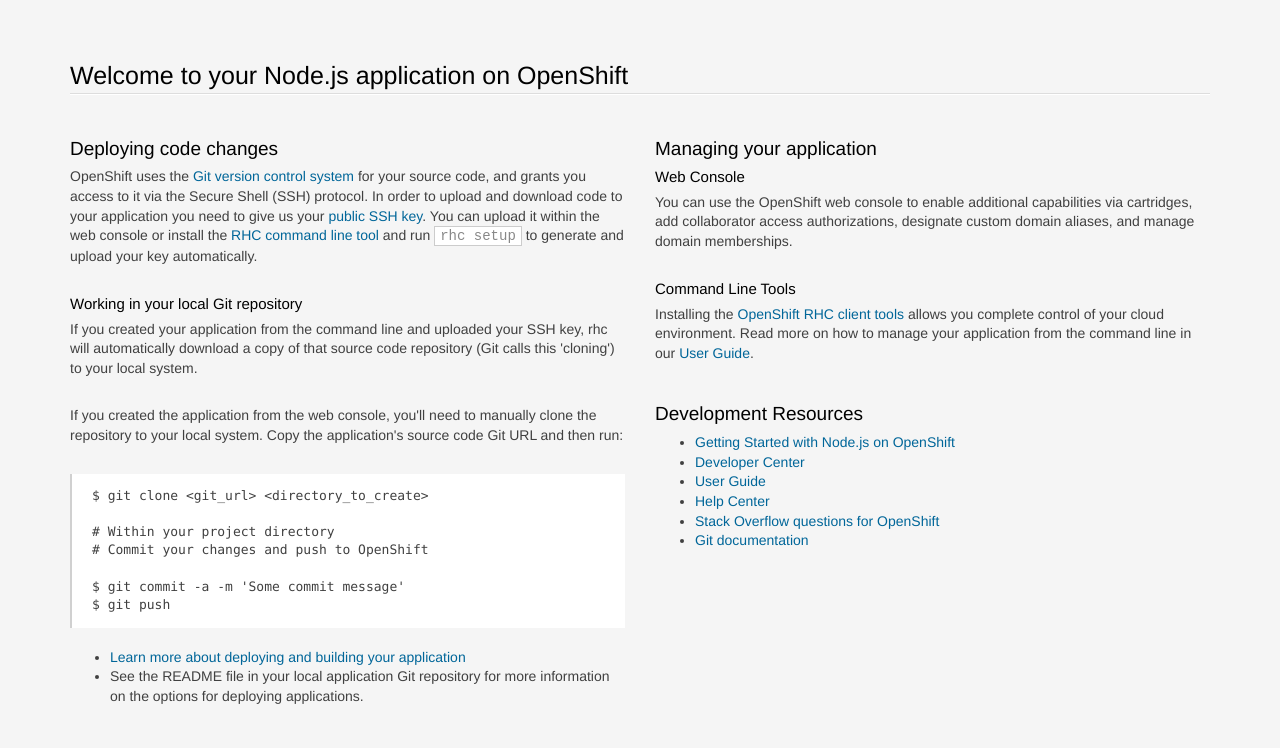
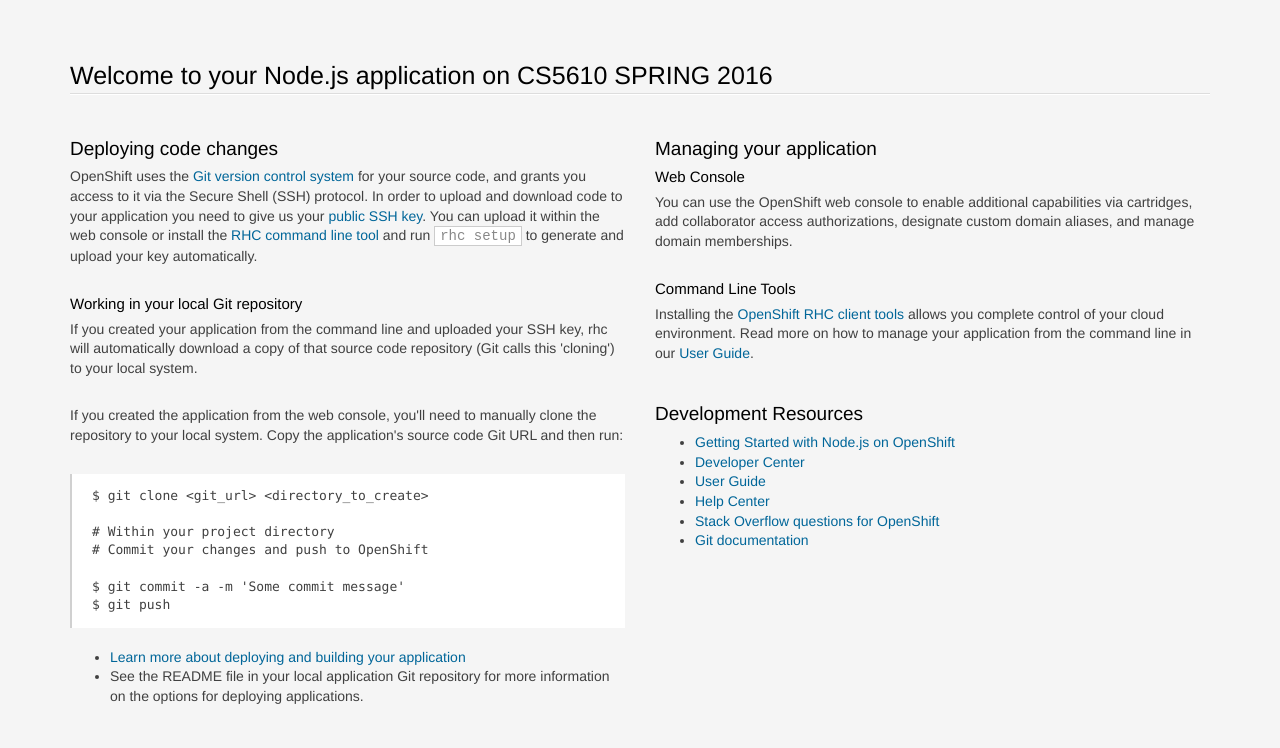
Before and after one commit to wangyiex/WebDevSpring2016, a website: page index.html in a window 1280 px wide. Shown: the top 748 px of the page. Drawn offline with Linux system fonts and the light colour scheme.

Commit message:
changed index.html

```diff
--- a/index.html
+++ b/index.html
@@ -207,7 +207,7 @@
 <body>
 <section class='container'>
           <hgroup>
-            <h1>Welcome to your Node.js application on OpenShift</h1>
+            <h1>Welcome to your Node.js application on CS5610 SPRING 2016</h1>
           </hgroup>
 
 
```
Also changed, not shown: 1 other file.
